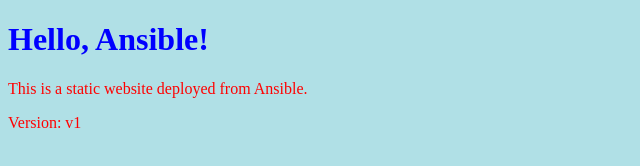
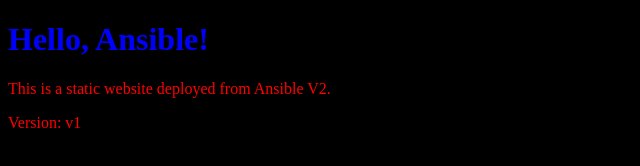
Before and after one commit to sushil518/edyodatesting, a plain HTML site: page index.html in a window 1280 px wide. Shown: the whole page, without its empty margins (0-640 px from the left). Drawn offline with Linux system fonts and the light colour scheme.

Commit message:
Update index.html

```diff
--- a/index.html
+++ b/index.html
@@ -5,14 +5,14 @@
     <meta name="viewport" content="width=device-width, initial-scale=1.0">
     <title>Dockerized Webpage</title>
     <style>
-      body { background-color: powderblue;}
+      body { background-color: black;}
       h1   {color: blue;}
       p    {color: red;}
     </style>
 </head>
 <body>
     <h1 >Hello, Ansible!</h1>
-    <p>This is a static website deployed from Ansible.</p>
+    <p>This is a static website deployed from Ansible V2.</p>
     <p>Version: v1</p>
 </body>
 </html>
```
